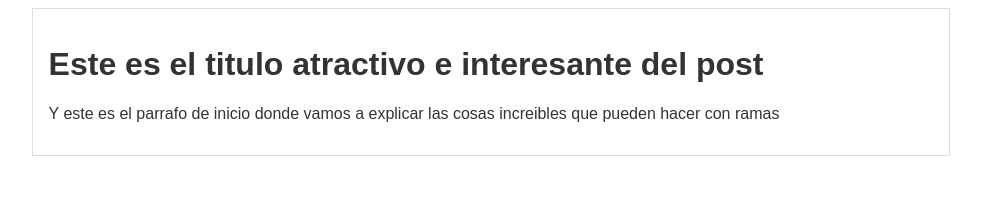
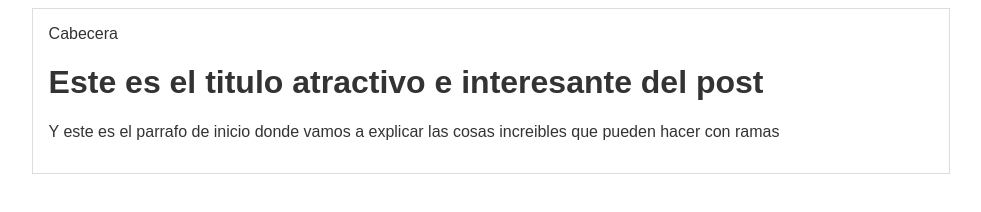
Before and after one commit to 1Alejo31/Curso-git-y-github, a plain HTML site: page blogpost.html in a window 1280 px wide. Shown: the whole page, without its empty margins (149-1130 px from the left). Drawn offline with Linux system fonts and the light colour scheme.

Commit message:
Se realiza la creacion del contenedor de la cabecera

```diff
--- a/blogpost.html
+++ b/blogpost.html
@@ -9,6 +9,9 @@
 </head>
 <body>
     <div class="container">
+        <div id="caberea">
+            Cabecera
+        </div>
         <div id="post">
             <h1>Este es el titulo atractivo e interesante del post</h1>
             <p>Y este es el parrafo de inicio donde vamos a explicar las cosas increibles que pueden hacer con ramas</p>
```
